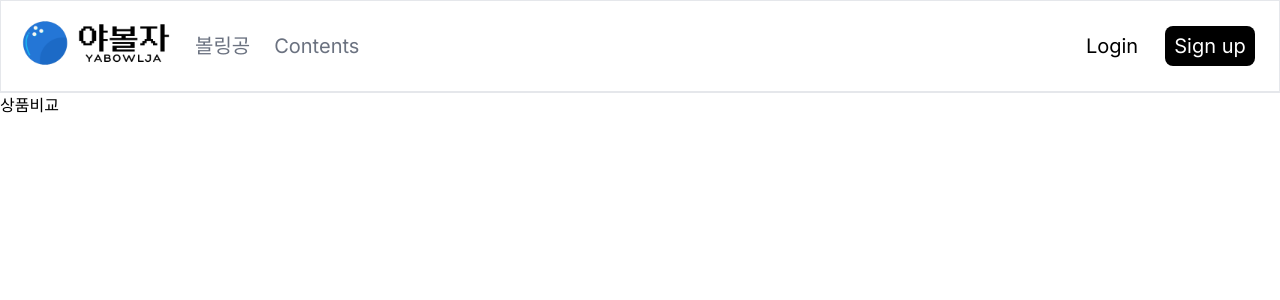
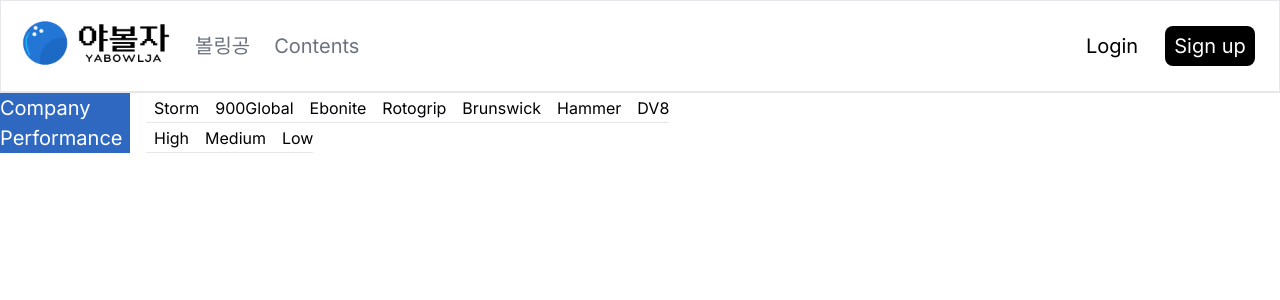
Before and after one commit to HyunJunPark0/YABOWLJA_FE, a Next.js app: page /productlist in a window 1280 px wide. Shown: the top 300 px of the page. Built offline with nearby package versions, Linux system fonts and the light colour scheme.

Commit message:
Feat: Chart 페이지 구현중
pull받기위한 커밋

```diff
--- a/src/app/productlist/page.tsx
+++ b/src/app/productlist/page.tsx
@@ -1,7 +1,9 @@
+import Chart from "@/components/Chart";
+
 export default function ProductList() {
-  return (
-    <div>
-      <h4 className="title">상품비교</h4>
-    </div>
-  );
+	return (
+		<div>
+			<Chart />
+		</div>
+	);
 }
--- /dev/null
+++ b/src/components/Chart/index.tsx
@@ -0,0 +1,30 @@
+"use client";
+
+export default function Chart() {
+	return (
+		<div>
+			<div className="justify-center items-center flex-column">
+				<div className="flex gap-4">
+					<div className="text-[20px] w-[130px] bg-[#2E68C1] text-white">Company</div>
+					<div className="flex gap-4 border-b pl-2">
+						<button>Storm</button>
+						<button>900Global</button>
+						<button>Ebonite</button>
+						<button>Rotogrip</button>
+						<button>Brunswick</button>
+						<button>Hammer</button>
+						<button>DV8</button>
+					</div>
+				</div>
+				<div className="flex gap-4">
+					<div className="text-[20px] w-[130px] bg-[#2E68C1] text-white">Performance</div>
+					<div className="flex gap-4 border-b pl-2">
+						<button>High</button>
+						<button>Medium</button>
+						<button>Low</button>
+					</div>
+				</div>
+			</div>
+		</div>
+	);
+}
```
